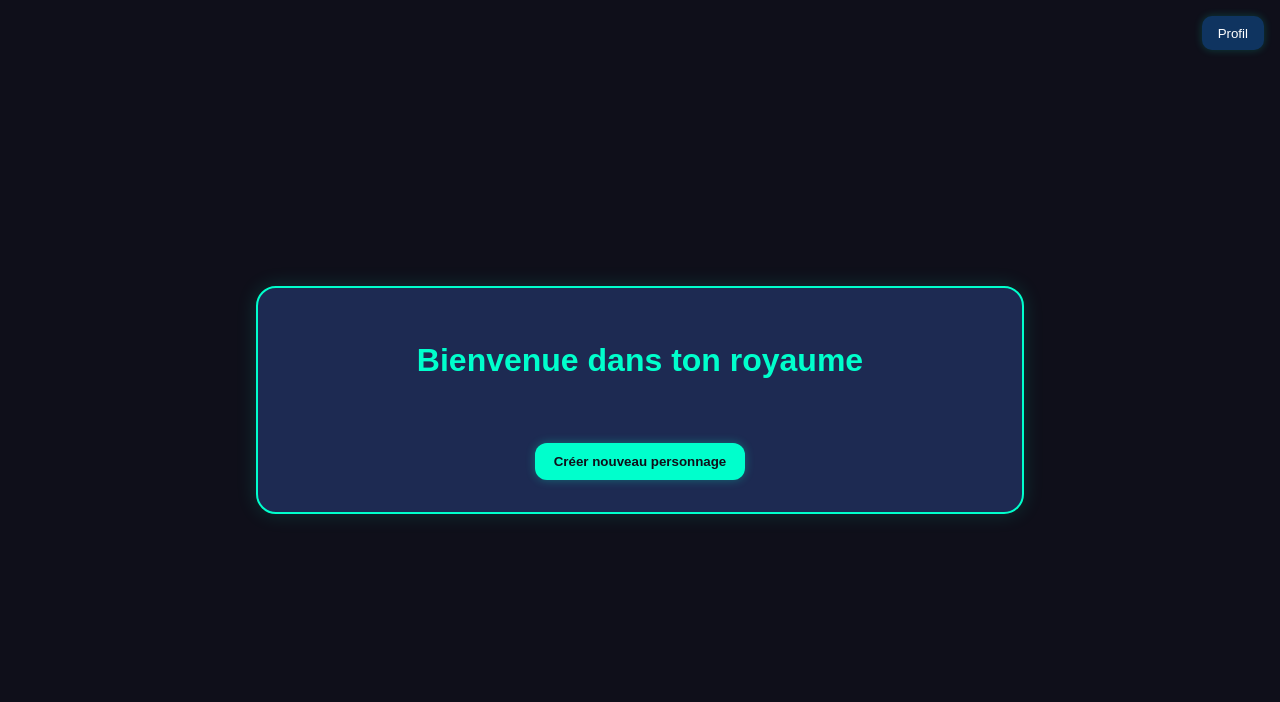
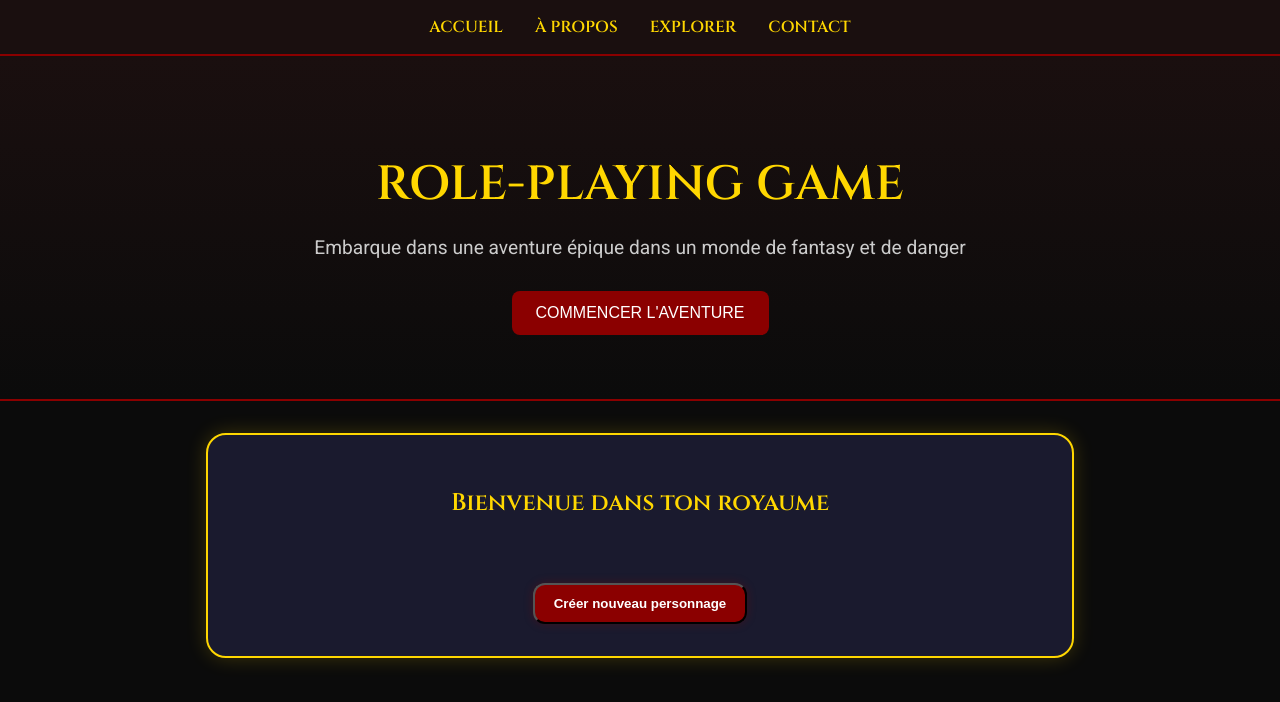
Before and after one commit to AdamAlvess/jeu_role, a website: page public/home.html in a window 1280 px wide. Drawn offline with Linux system fonts and the light colour scheme.

Commit message:
test nouveau style

```diff
--- a/public/css/style_home.css
+++ b/public/css/style_home.css
@@ -1,58 +1,108 @@
+/* === Base === */
 body {
   margin: 0;
-  font-family: Arial, sans-serif;
-  background-color: #0f0f1a;
-  color: white;
+  font-family: 'Roboto', sans-serif;
+  background-color: #0b0b0b;
+  color: #f5f5f5;
+}
+
+/* === Navigation === */
+.main-nav {
+  background-color: #1a0f0f;
+  padding: 1rem 2rem;
+  border-bottom: 2px solid #8b0000;
+}
+
+.main-nav ul {
+  list-style: none;
   display: flex;
   justify-content: center;
-  align-items: center;
-  min-height: 100vh;
+  gap: 2rem;
+  margin: 0;
+  padding: 0;
 }
 
-.home-container {
-  width: 95%;
-  max-width: 700px;
-  background-color: #1d2a52;
-  padding: 2rem;
-  border-radius: 20px;
-  box-shadow: 0 0 20px rgba(0, 255, 204, 0.15);
-  border: 2px solid #00ffcc;
-  position: relative;
-  text-align: center;
+.main-nav a {
+  color: #ffd700;
+  text-decoration: none;
+  font-weight: bold;
+  font-family: 'Cinzel', serif;
+  transition: color 0.3s ease;
 }
 
-h1 {
-  color: #00ffcc;
-  margin-bottom: 1.5rem;
+.main-nav a:hover {
+  color: #ff4c4c;
 }
 
+/* === Hero Section === */
+.hero-section {
+  text-align: center;
+  padding: 4rem 2rem;
+  background: linear-gradient(to bottom, #1a0f0f, #0b0b0b);
+  border-bottom: 2px solid #8b0000;
+}
+
+.hero-section h1 {
+  font-family: 'Cinzel', serif;
+  font-size: 3rem;
+  color: #ffd700;
+  margin-bottom: 1rem;
+}
+
+.hero-section p {
+  font-size: 1.2rem;
+  color: #ccc;
+  margin-bottom: 2rem;
+}
+
+.start-btn {
+  background-color: #8b0000;
+  color: #fff;
+  border: none;
+  padding: 0.8rem 1.5rem;
+  font-size: 1rem;
+  border-radius: 8px;
+  cursor: pointer;
+  transition: background-color 0.3s ease;
+}
+
+.start-btn:hover {
+  background-color: #a30000;
+}
+
+/* === Profil Button === */
 .profil-btn {
   position: absolute;
   top: 1rem;
   right: 1rem;
-  background-color: #0f3460;
+  background-color: #8b0000;
   color: white;
   border: none;
   padding: 0.6rem 1rem;
   border-radius: 10px;
   cursor: pointer;
-  box-shadow: 0 0 8px rgba(0, 255, 204, 0.2);
+  box-shadow: 0 0 8px rgba(255, 215, 0, 0.2);
 }
 
-#userInfo {
-  text-align: left;
-  background-color: #16213e;
-  padding: 1rem;
-  border-radius: 10px;
-  box-shadow: 0 0 10px rgba(0, 255, 204, 0.1);
-  margin-bottom: 2rem;
+/* === Home Container === */
+.home-container {
+  background-color: #1a1a2e;
+  border: 2px solid #ffd700;
+  box-shadow: 0 0 20px rgba(255, 215, 0, 0.2);
+  border-radius: 20px;
+  padding: 2rem;
+  margin: 2rem auto;
+  max-width: 800px;
+  text-align: center;
 }
 
-#userInfo p {
-  margin: 0.3rem 0;
-  font-size: 0.95rem;
+.home-container h2 {
+  color: #ffd700;
+  font-family: 'Cinzel', serif;
+  margin-bottom: 1.5rem;
 }
 
+/* === Characters === */
 .characters {
   display: flex;
   flex-wrap: wrap;
@@ -63,15 +113,14 @@ h1 {
 }
 
 .character-card {
-  background-color: #0f3460;
+  background-color: #2c2c3b;
+  border: 2px solid #8b0000;
+  box-shadow: 0 0 10px rgba(139, 0, 0, 0.3);
+  border-radius: 12px;
   padding: 1rem;
-  border-radius: 12px;
-  min-width: 140px;
-  box-shadow: 0 0 12px rgba(0, 255, 204, 0.1);
-  border: 2px solid #00ffcc;
+  width: calc(33% - 1rem);
+  transition: transform 0.2s ease;
   text-align: center;
-  transition: transform 0.2s ease;
-  width: calc(33% - 1rem);
 }
 
 .character-card:hover {
@@ -80,7 +129,8 @@ h1 {
 
 .character-card h3 {
   margin-top: 0;
-  color: #00ffcc;
+  color: #ffd700;
+  font-family: 'Cinzel', serif;
   font-size: 1.1rem;
 }
 
@@ -95,9 +145,10 @@ h1 {
   box-shadow: inset 0 0 10px rgba(0, 0, 0, 0.3);
 }
 
+/* === Buttons === */
 .character-card button {
-  background-color: #00ffcc;
-  color: #0f0f1a;
+  background-color: #ffd700;
+  color: #1a0f0f;
   border: none;
   padding: 0.5rem 0.8rem;
   border-radius: 8px;
@@ -106,26 +157,26 @@ h1 {
 }
 
 .character-card button:hover {
-  background-color: #00e6b8;
+  background-color: #e6c200;
 }
 
 .create-btn {
   margin-top: 1rem;
-  background-color: #00ffcc;
-  color: #0f0f1a;
-  border: none;
+  background-color: #8b0000;
+  color: white;
   padding: 0.7rem 1.2rem;
   border-radius: 12px;
   font-weight: bold;
   cursor: pointer;
+  box-shadow: 0 0 10px rgba(139, 0, 0, 0.3);
   transition: background-color 0.2s ease;
-  box-shadow: 0 0 10px rgba(0, 255, 204, 0.3);
 }
 
 .create-btn:hover {
-  background-color: #00e6b8;
+  background-color: #a30000;
 }
 
+/* === Modal === */
 .modal {
   display: none;
   position: fixed;
@@ -139,15 +190,19 @@ h1 {
 }
 
 .modal-content {
-      background-color: #1d2a52;
+  background-color: #1a1a2e;
   margin: 10% auto;
   padding: 2rem;
-      border: 2px solid #00ffcc;
+  border: 2px solid #ffd700;
   border-radius: 15px;
   width: 90%;
   max-width: 400px;
   color: white;
-      box-shadow: 0 0 20px rgba(0, 255, 204, 0.2);
+  box-shadow: 0 0 20px rgba(255, 215, 0, 0.2);
+}
+
+.modal-content p {
+  margin: 0.5rem 0;
 }
 
 .close {
@@ -162,18 +217,15 @@ h1 {
   color: white;
 }
 
-    .modal-content p {
-      margin: 0.5rem 0;
-    }
-
+/* === Responsive === */
 @media screen and (max-width: 768px) {
   .character-card {
-        width: calc(50% - 1rem); /* 2 par ligne sur petit écran */
+    width: calc(50% - 1rem);
   }
 }
 
 @media screen and (max-width: 500px) {
   .character-card {
-        width: 100%; /* 1 par ligne si trop petit */
+    width: 100%;
   }
 }
--- a/public/home.html
+++ b/public/home.html
@@ -4,18 +4,33 @@
   <meta charset="UTF-8" />
   <title>Accueil</title>
   <link rel="stylesheet" href="/css/style_home.css" />
+  <link href="https://fonts.googleapis.com/css2?family=Cinzel:wght@600&family=Roboto&display=swap" rel="stylesheet">
 </head>
 <body>
-  <button class="profil-btn" id="openProfileBtn">Profil</button>
+  <nav class="main-nav">
+    <ul>
+      <li><a href="#">ACCUEIL</a></li>
+      <li><a href="#">À PROPOS</a></li>
+      <li><a href="#">EXPLORER</a></li>
+      <li><a href="#">CONTACT</a></li>
+    </ul>
+  </nav>
+
+  <div class="hero-section">
+    <h1>ROLE-PLAYING GAME</h1>
+    <p>Embarque dans une aventure épique dans un monde de fantasy et de danger</p>
+    <button class="start-btn">COMMENCER L'AVENTURE</button>
+  </div>
+
   <div class="home-container">
+    <h2>Bienvenue dans ton royaume <span id="firstname"></span></h2>
+    <div class="characters" id="charactersContainer"></div>
+    <button id="createCharacterBtn" class="create-btn">Créer nouveau personnage</button>
+  </div>
 
-    <h1>Bienvenue dans ton royaume <span id="firstname"></span></h1>
-
-    <div class="characters" id="charactersContainer">
-      <!-- Les cartes de personnages mis dynamiquement -->
-    </div>
-
-    <button id="createCharacterBtn" class="create-btn">Créer nouveau personnage</button>
+  <div class="characters" id="charactersContainer">
+    <!-- Les cartes de personnages mis dynamiquement -->
+  </div>
 
   </div>
   <div id="profileModal" class="modal">
```
Lines whose indentation alone changed are shown as unchanged.
